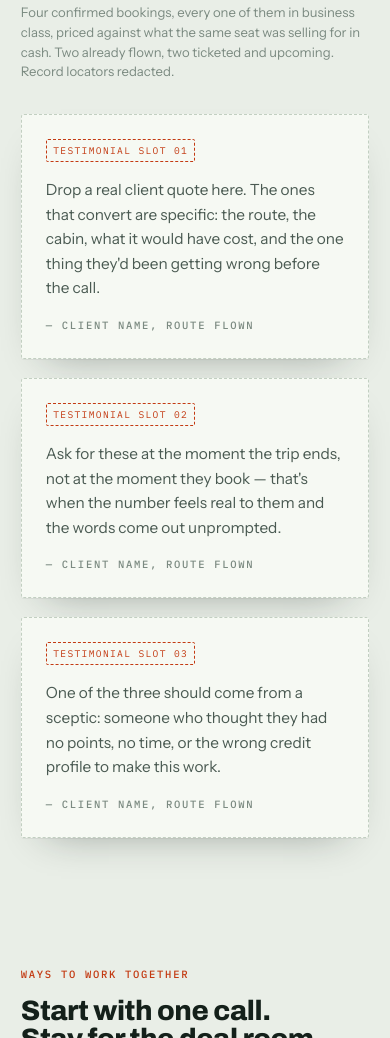
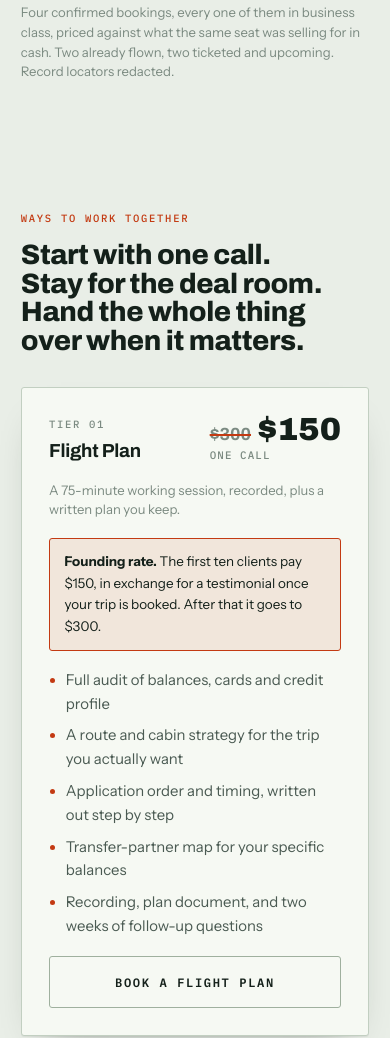
Before and after one commit to planitcodes/Test, a plain HTML site: page index.html in a window 390 px wide. Shown: the part 6865-7903 px from the top of the page. Drawn offline with Linux system fonts and the light colour scheme.

Commit message:
Remove the empty testimonial section
Three dashed placeholder cards reading "TESTIMONIAL SLOT 01" advertised
having no clients more loudly than having no section does. The ledger is the
stronger proof to launch on: four verifiable bookings is evidence of
competence, which is the right thing to lead with before there is evidence
of satisfaction.

The section returns when two or three real quotes exist. Markup is in git
history and the README says how to retrieve it, along with how to ask for
testimonials in a way that produces quotes with numbers in them.

Also fixes a mobile overflow this surfaced: the bracketed placeholders on
the legal pages are nowrap chips, and the founding-rate fee text added to
terms.html was long enough to push the page 119px sideways at 390px. They
now wrap.

Co-Authored-By: Claude Opus 5 <noreply@anthropic.com>
Claude-Session: https://claude.ai/code/session_018QZgKWoexNieH6UaVad9UR

```diff
--- a/index.html
+++ b/index.html
@@ -275,15 +275,6 @@ tfoot td{
 .route{font-weight:600}
 .cash{color:var(--ink-3); text-decoration:line-through}
 .saved{color:var(--good); font-weight:600}
-
-.quotes{display:grid; grid-template-columns:repeat(3,1fr); gap:1.2rem}
-@media (max-width:880px){.quotes{grid-template-columns:1fr}}
-.quote{padding:1.5rem; display:flex; flex-direction:column; gap:1rem; border-style:dashed}
-.quote p{color:var(--ink-2); font-size:.96rem}
-.slot{
-  font-family:var(--mono); font-size:.6rem; letter-spacing:.14em; text-transform:uppercase;
-  color:var(--stamp); border:1px dashed var(--stamp); padding:.18rem .4rem; border-radius:2px; align-self:flex-start;
-}
 
 /* ── tiers ──────────────────────────────────────────────── */
 .tiers{display:grid; grid-template-columns:repeat(3,1fr); gap:1.2rem; align-items:start}
@@ -617,23 +608,6 @@ tfoot td{
   </div>
   <p class="note">Four confirmed bookings, every one of them in business class, priced against what the same seat was selling for in cash. Two already flown, two ticketed and upcoming. Record locators redacted.</p>
 
-  <div class="quotes">
-    <div class="coupon quote">
-      <span class="slot">Testimonial slot 01</span>
-      <p>Drop a real client quote here. The ones that convert are specific: the route, the cabin, what it would have cost, and the one thing they'd been getting wrong before the call.</p>
-      <span class="field">&mdash; Client name, route flown</span>
-    </div>
-    <div class="coupon quote">
-      <span class="slot">Testimonial slot 02</span>
-      <p>Ask for these at the moment the trip ends, not at the moment they book &mdash; that's when the number feels real to them and the words come out unprompted.</p>
-      <span class="field">&mdash; Client name, route flown</span>
-    </div>
-    <div class="coupon quote">
-      <span class="slot">Testimonial slot 03</span>
-      <p>One of the three should come from a sceptic: someone who thought they had no points, no time, or the wrong credit profile to make this work.</p>
-      <span class="field">&mdash; Client name, route flown</span>
-    </div>
-  </div>
 </section>
 
 <!-- ══ TIERS ══ -->
```
Also changed, not shown: privacy.html (+4 -1 lines), terms.html (+4 -1 lines), 1 other file.
